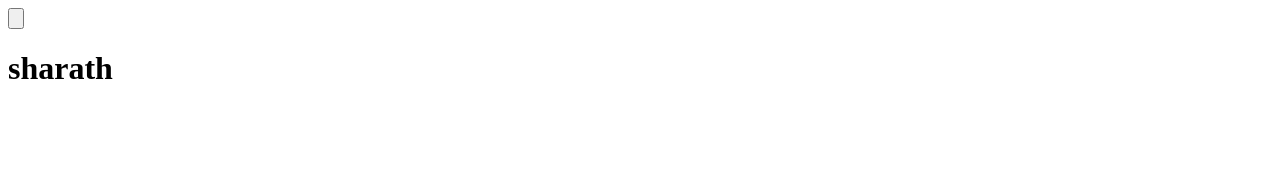
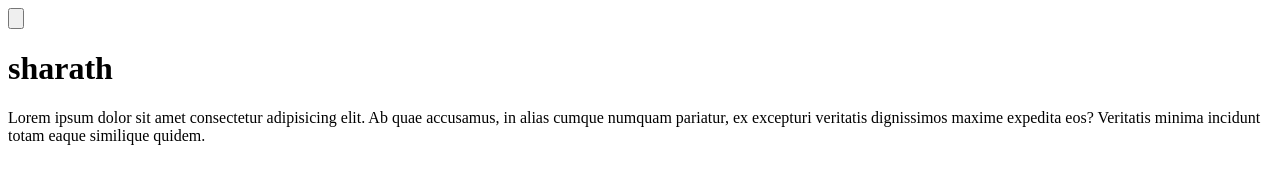
Before and after one commit to sharathchandra596/10knew, a plain HTML site: page index.html in a window 1280 px wide. Drawn offline with Linux system fonts and the light colour scheme.

Commit message:
this is new commit

```diff
--- a/index.html
+++ b/index.html
@@ -10,6 +10,7 @@
         <input type="button" value="">
     </form>
     <h1>sharath</h1>
+    <p>Lorem ipsum dolor sit amet consectetur adipisicing elit. Ab quae accusamus, in alias cumque numquam pariatur, ex excepturi veritatis dignissimos maxime expedita eos? Veritatis minima incidunt totam eaque similique quidem.</p>
 
 
 </body>
```
